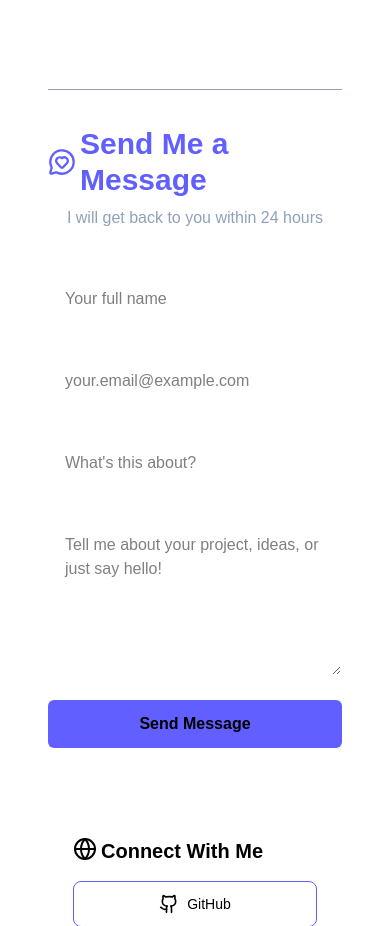
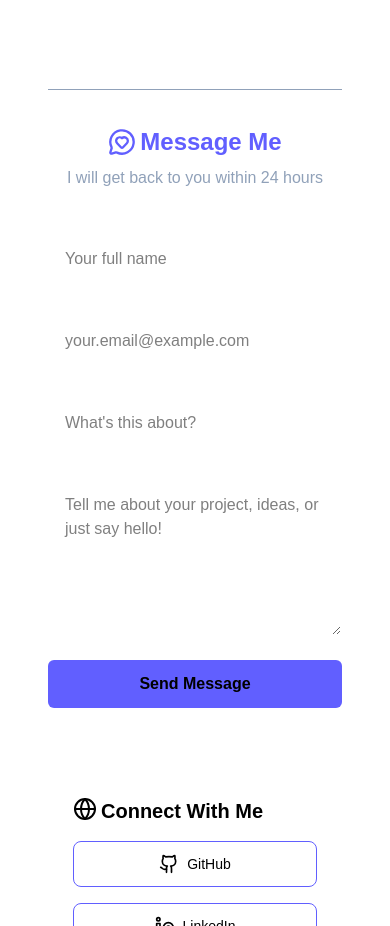
Before and after one commit to godric4/vista, a Next.js app: page / in a window 390 px wide. Shown: the part 3800-4726 px from the top of the page. Built offline with nearby package versions, Linux system fonts and the light colour scheme.

Commit message:
Adjusted contact text-size for mobile UX

```diff
--- a/src/components/Contact.tsx
+++ b/src/components/Contact.tsx
@@ -15,13 +15,13 @@ const Contact = () => {
     <section id='contact' className=' px-6 py-16'>
       <hr className='my-3 py-3 text-secondary' />
       <div className=''>
-        <h2 className='text-3xl text-shade font-bold mb-2 flex items-center justify-center'>
+        <h2 className='text-2xl text-shade font-bold mb-2 flex items-center justify-center'>
           {' '}
           <span className='mr-1'>
             {' '}
             <MessageCircleHeart className='w-7 h-7' />{' '}
           </span>
-          Send Me a Message
+          Message Me
         </h2>
         <p className='mb-10 text-secondary text-center'>
           I will get back to you within 24 hours
```
